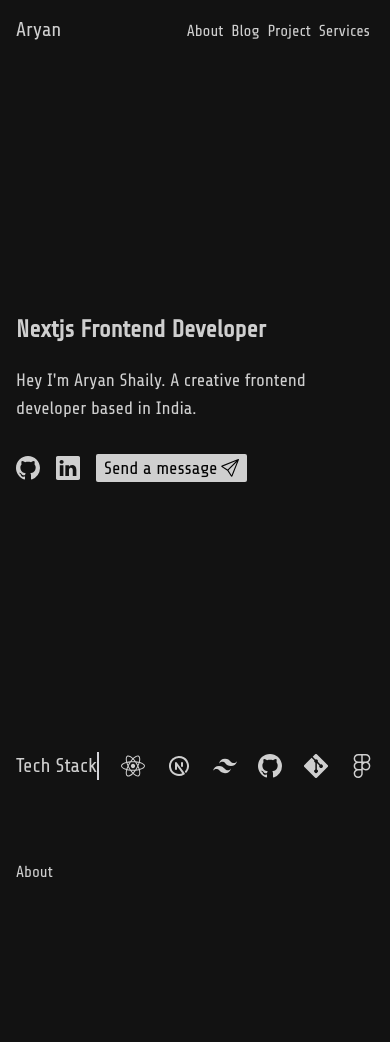
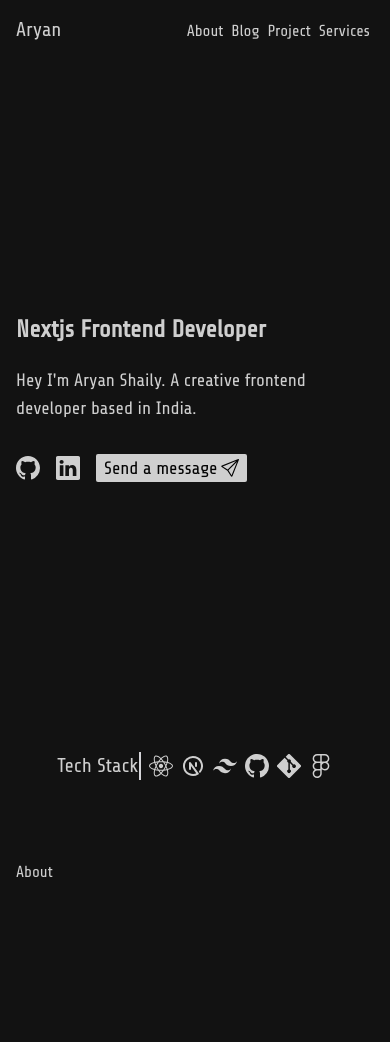
Before and after one commit to light-200/aryan-shaily, a Next.js app: page / in a window 390 px wide. Shown: the top 1042 px of the page. Built offline with nearby package versions, Linux system fonts and the light colour scheme; no server answers.

Commit message:
alignment issue fixed 👷🏾

```diff
--- a/app/page.tsx
+++ b/app/page.tsx
@@ -44,7 +44,7 @@ export default function Index() {
           </div>
         </div>
         <Space />
-        <div className="row-start-3 col-span-2 w-full grid lg:place-content-center p-2">
+        <div className="row-start-3 col-span-2 w-full grid place-content-center lg:place-content-center p-2">
           <div className="flex lg:gap-4 gap-2 lg:text-4xl text-2xl items-center md:w-[600px] mb-16 justify-between whitespace-nowrap">
             <span className="lg:pr-3 border-r-2 border-zinc-300 text-xl select-none">
               Tech Stack
```
